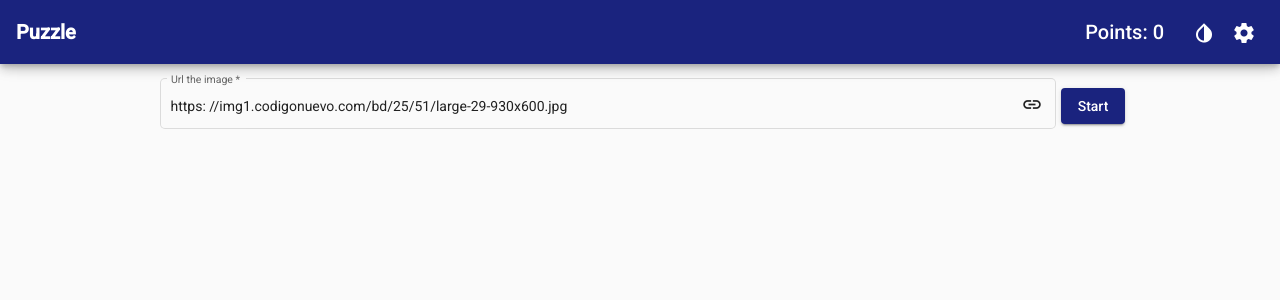
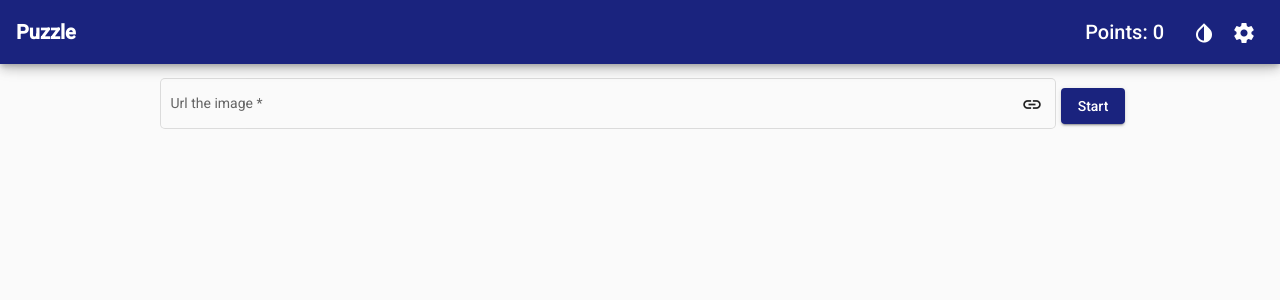
Before and after one commit to edalvb/puzzle, an Angular app: page / in a window 1280 px wide. Shown: the top 300 px of the page. Built offline with nearby package versions, Linux system fonts and the light colour scheme.

Commit message:
change link image

```diff
--- a/src/app/components/puzzle/puzzle.component.ts
+++ b/src/app/components/puzzle/puzzle.component.ts
@@ -31,7 +31,7 @@ export class PuzzleComponent implements OnInit, DoCheck {
 
   propertiesImage = {
     titleGame: "Puzzle",
-    urlImage: "https://img1.codigonuevo.com/bd/25/51/large-29-930x600.jpg",
+    urlImage: "",
     partHorizontal: 3,
     partVertical: 3,
     width: 300,
```
